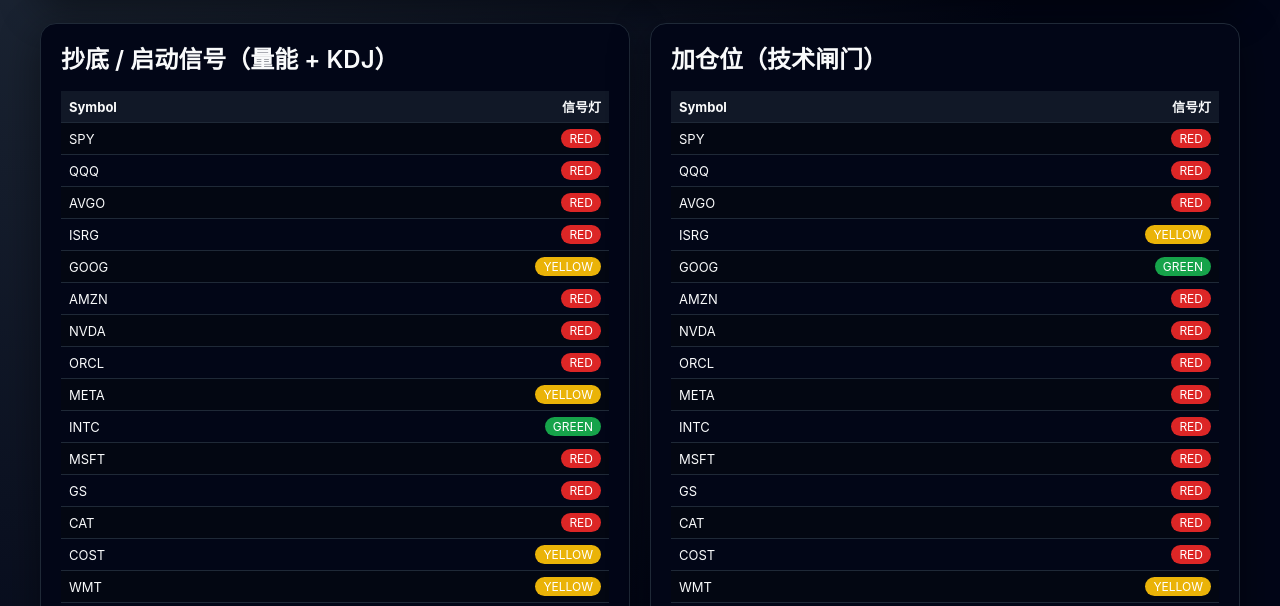
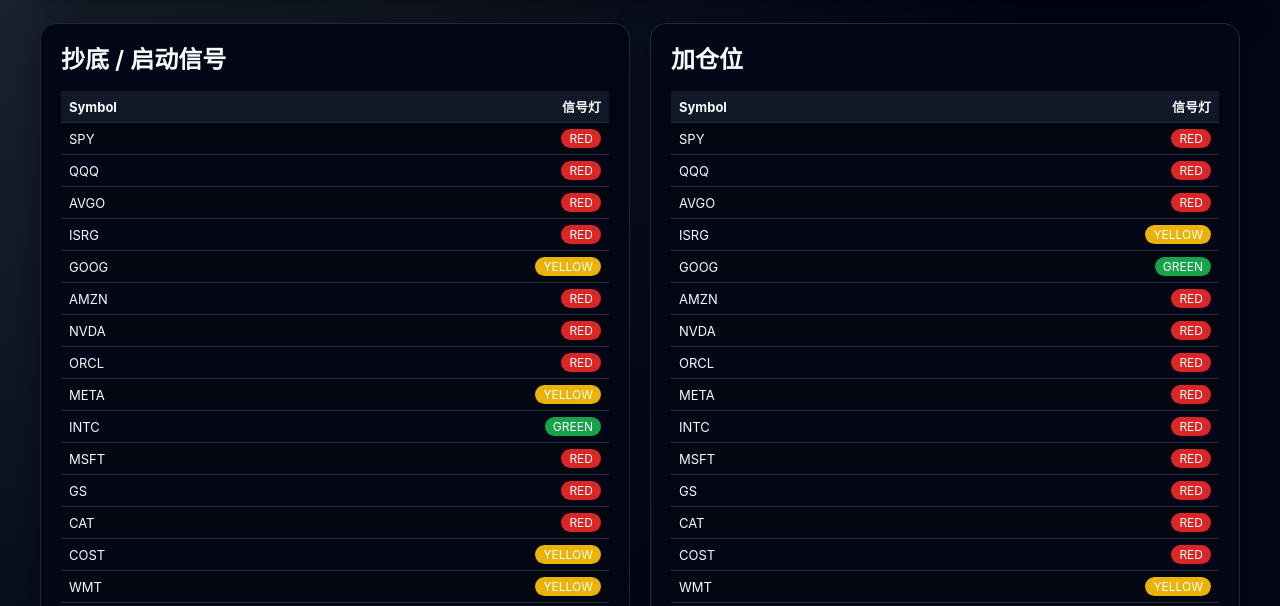
Before and after one commit to tengfeilli/sp500-daily-report-output, a plain HTML site: page technical_signals.html in a window 1280 px wide. Shown: the part 177-783 px from the top of the page. Drawn offline with Linux system fonts and the light colour scheme.

Commit message:
Update index/breadth/technical pages for 2025-11-21

```diff
--- a/technical_signals.html
+++ b/technical_signals.html
@@ -109,9 +109,9 @@
     </div>
 
     <div class="cards-row">
-      <!-- 左：抄底 / 启动信号（量能 + KDJ） -->
+      <!-- 左：抄底 / 启动信号 -->
       <div class="card card-half">
-        <h2>抄底 / 启动信号（量能 + KDJ）</h2>
+        <h2>抄底 / 启动信号</h2>
         <div style="overflow-x:auto;">
           <table>
             <thead>
@@ -390,9 +390,9 @@
         </div>
       </div>
 
-      <!-- 右：加仓位（技术闸门） -->
+      <!-- 右：加仓位 -->
       <div class="card card-half">
-        <h2>加仓位（技术闸门）</h2>
+        <h2>加仓位</h2>
         <div style="overflow-x:auto;">
           <table>
             <thead>
```
